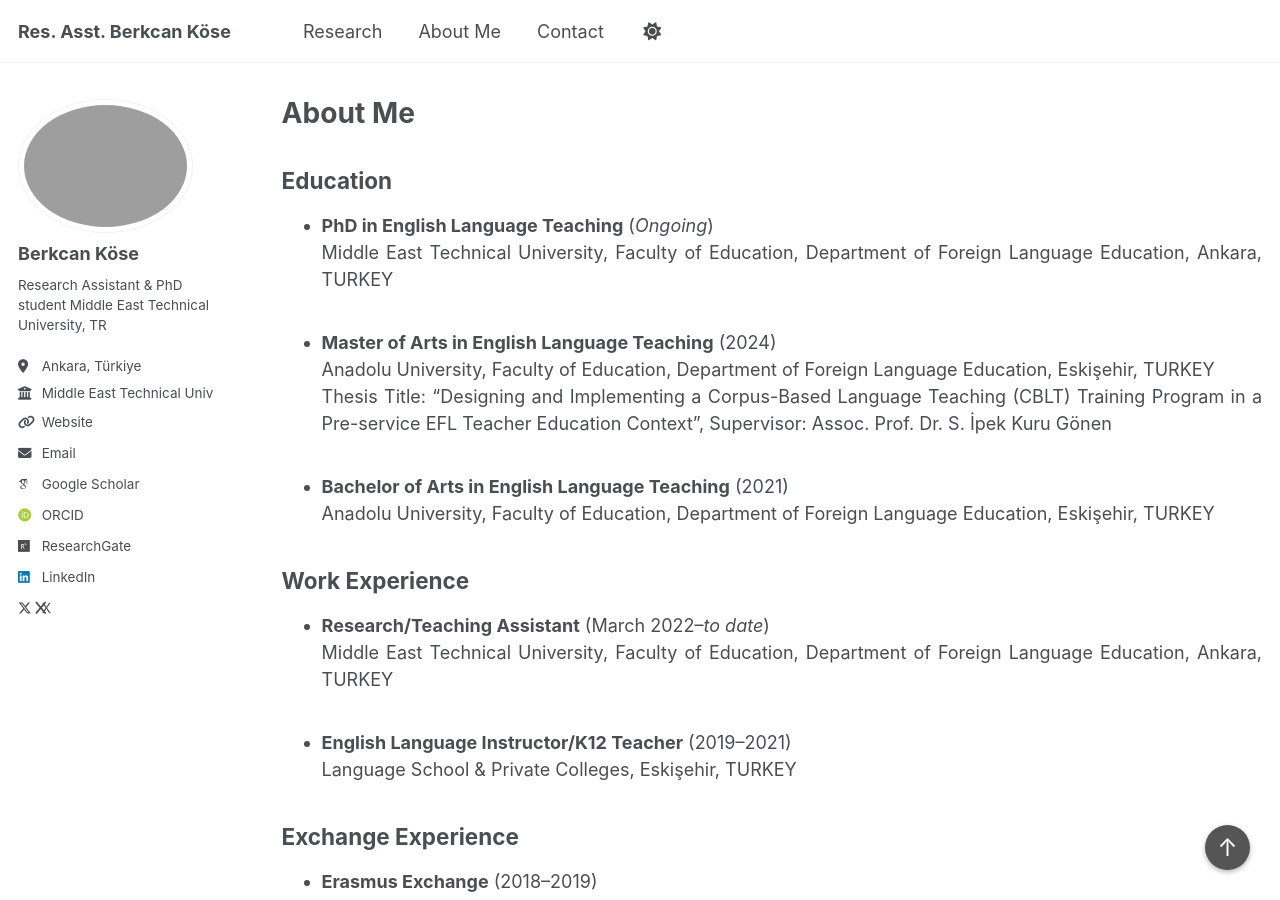
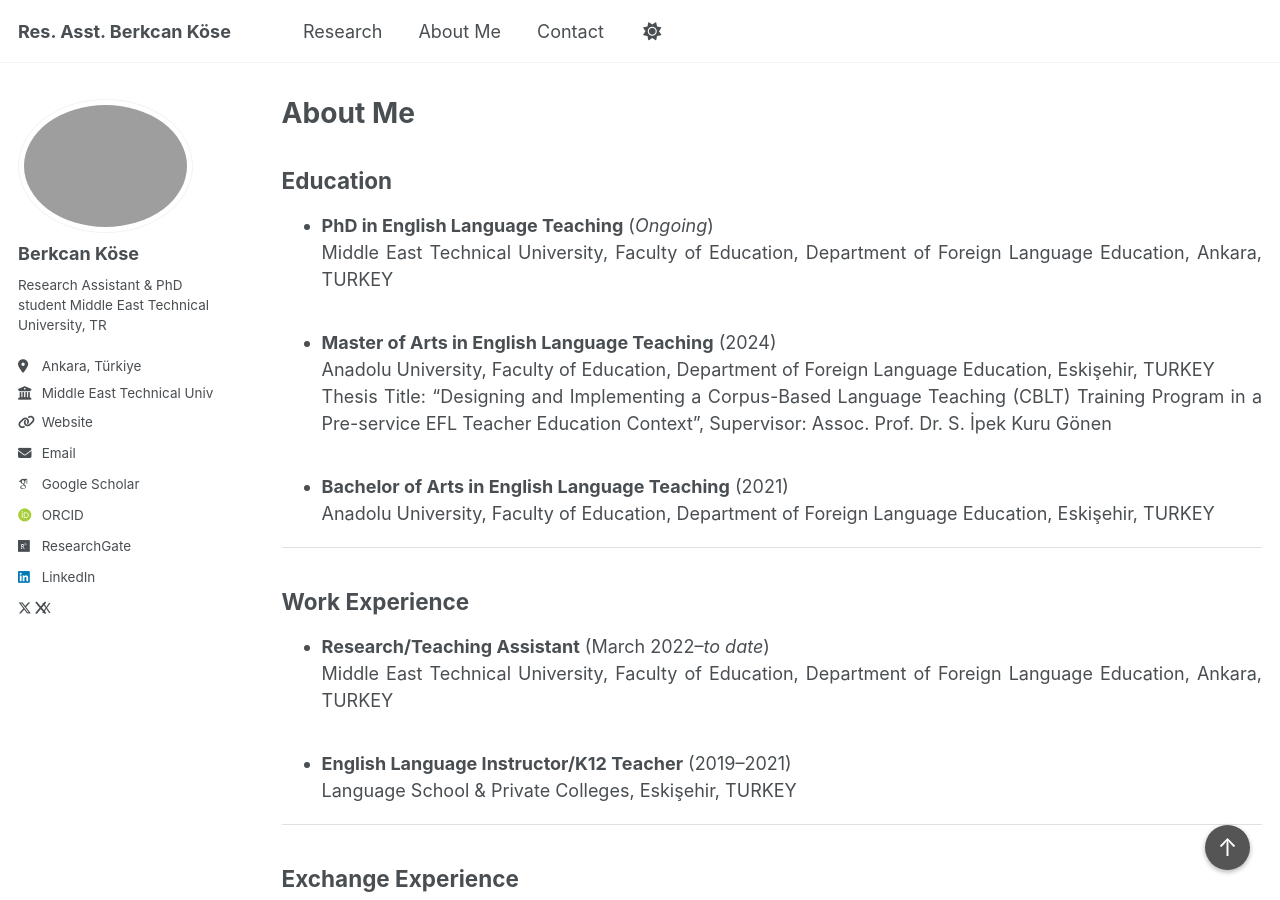
Before and after one commit to berkcankose/berkcankose.github.io, a Jekyll site: the page built from _pages/aboutme.md, in a window 1280 px wide and 900 px high. Built offline with Jekyll 4.4.1, drawn with Linux system fonts in a browser that asks for light colours; some web fonts are replaced.

Commit message:
Update aboutme.md

```diff
--- a/_pages/aboutme.md
+++ b/_pages/aboutme.md
@@ -24,6 +24,8 @@ redirect_from:
   Anadolu University, Faculty of Education, Department of Foreign Language Education, Eskişehir, TURKEY</li>
 </ul>
 
+<hr style="border: 0; height: 1px; background: #e0e0e0; margin-bottom: 2rem;">
+
 <h2 style="margin-top: 40px;">Work Experience</h2>
 <ul style="margin-bottom: 20px;">
   <li><strong>Research/Teaching Assistant</strong> (March 2022–<em>to date</em>)<br>
@@ -32,6 +34,8 @@ redirect_from:
   <li><strong>English Language Instructor/K12 Teacher</strong> (2019–2021)<br>
   Language School & Private Colleges, Eskişehir, TURKEY</li>
 </ul>
+
+<hr style="border: 0; height: 1px; background: #e0e0e0; margin-bottom: 2rem;">
 
 <h2 style="margin-top: 40px;">Exchange Experience</h2>
 <ul style="margin-bottom: 20px;">
@@ -44,6 +48,8 @@ redirect_from:
   <li><strong>Erasmus+ Exchange</strong> (2015)<br>
   Liceum Ogólnoksztatcace im. Adama Mickiewicza w Opolu Lubelskim, Lublin, POLAND</li>
 </ul>
+
+<hr style="border: 0; height: 1px; background: #e0e0e0; margin-bottom: 2rem;">
 
 <h2 style="margin-top: 40px;">Volunteer Experience</h2>
 <ul style="margin-bottom: 60px;">
```
